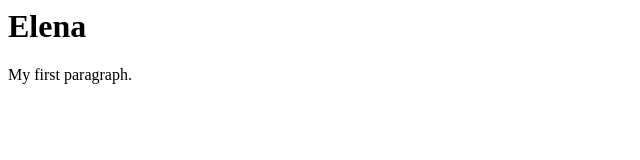
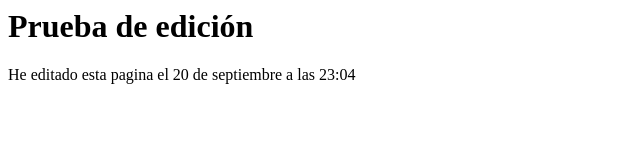
Before and after one commit to PalomaCB-CAS/ICT2-Proyecto-HTML, a plain HTML site: page index.htm in a window 1280 px wide. Shown: the whole page, without its empty margins (0-640 px from the left). Drawn offline with Linux system fonts and the light colour scheme.

Commit message:
Update index.htm

```diff
--- a/index.htm
+++ b/index.htm
@@ -2,9 +2,9 @@
 <htlm>
 <body>
 
-<h1>Elena</h1>
+<h1>Prueba de edición</h1>
 
-<p>My first paragraph.</p>
+<p>He editado esta pagina el 20 de septiembre a las 23:04</p>
 
 </body>
 </htlm>
```
